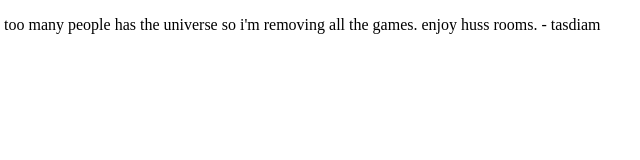
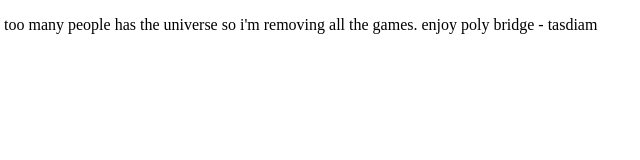
Before and after one commit to susybakaboiii/TheUniverses, a plain HTML site: page clickme.html in a window 1280 px wide. Shown: the full height of the page, 4-644 px from the left. Drawn offline with Linux system fonts and the light colour scheme.

Commit message:
Update game reference in clickme.html

```diff
--- a/clickme.html
+++ b/clickme.html
@@ -5,6 +5,6 @@
   <title>Frick you</title>
 </head>
 <body>
-  <p>too many people has the universe so i'm removing all the games. enjoy huss rooms. - tasdiam</p>
+  <p>too many people has the universe so i'm removing all the games. enjoy poly bridge - tasdiam</p>
 </body>
 </html>
```
